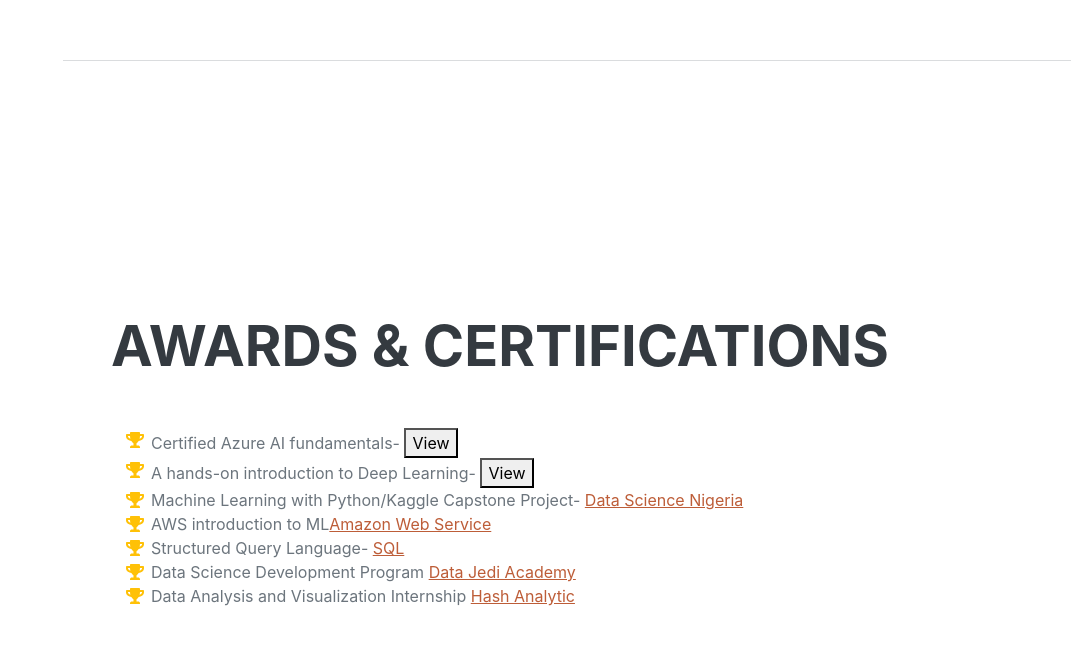
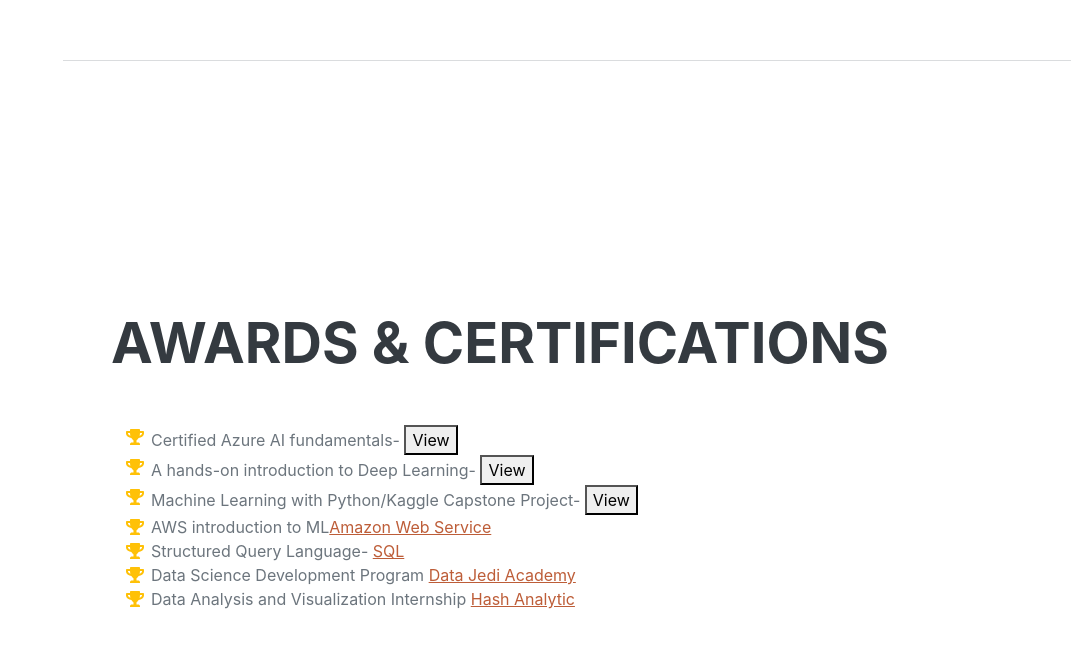
Before and after one commit to Adebesindedayo/Adebesin-Adedayo, a plain HTML site: page index.html in a window 1280 px wide. Shown: the part 5077-5724 px from the top of the page, without its empty margins (209-1280 px from the left). Drawn offline with nearby package versions, Linux system fonts and the light colour scheme; a web font is replaced by a local one.

Commit message:
Update index.html

```diff
--- a/index.html
+++ b/index.html
@@ -230,7 +230,8 @@
 
                         <li>
                             <span class="fa-li"><i class="fas fa-trophy text-warning"></i></span>
-                            Machine Learning with Python/Kaggle Capstone Project- <a href="https://drive.google.com/file/d/1ykfO4K-FOBv5yrSqAsMbtrF6MZOwmci0/view?usp=sharing" target="_blank">Data Science Nigeria</a>
+                            Machine Learning with Python/Kaggle Capstone Project- <a href="https://drive.google.com/file/d/1ykfO4K-FOBv5yrSqAsMbtrF6MZOwmci0/view?usp=sharing" target="_blank"><button> View</button></a>
+
                         </li>
                         <li>
                            <span class="fa-li"><i class="fas fa-trophy text-warning"></i></span>
```
